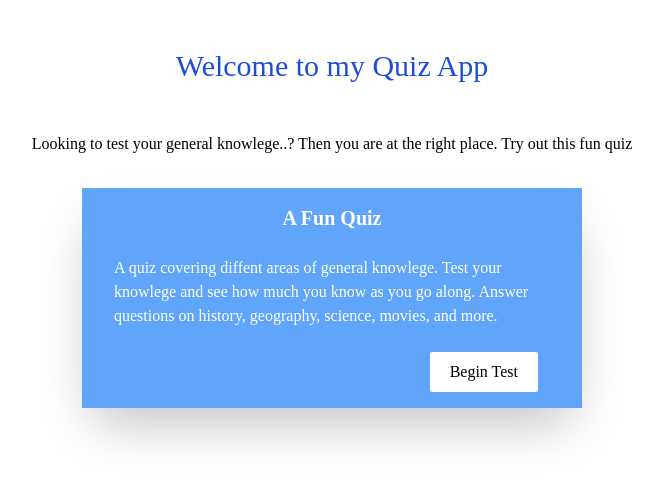
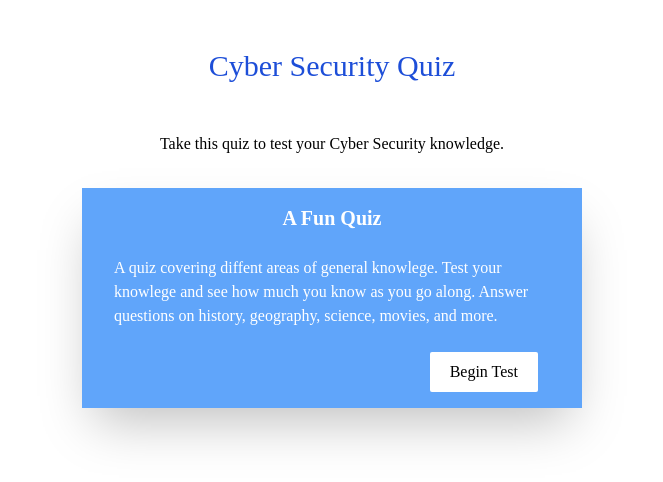
Before and after one commit to sangramrath/CSQA, a Next.js app: page / in a window 1280 px wide. Shown: the top 482 px of the page, without its empty margins (308-971 px from the left). Built offline with nearby package versions, Linux system fonts and the light colour scheme.

Commit message:
Update Quizselection.jsx

```diff
--- a/components/Quizselection.jsx
+++ b/components/Quizselection.jsx
@@ -8,11 +8,10 @@ const Quizselection = () => {
   return (
         <div className=" pt-6">
           <h1 className=" text-blue-700 text-center text-3xl font-medium my-6 ">
-            Welcome to my Quiz App
+            Cyber Security Quiz
           </h1>
           <p className=" text-center mt-12 mb-8 ">
-            Looking to test your general knowlege..? Then you are at the right
-            place. Try out this fun quiz
+            Take this quiz to test your Cyber Security knowledge.
           </p>
           <div className=" flex justify-center items-center">
             <div className=" w-[500px] px-8 py-4 shadow-2xl bg-blue-400 text-white flex justify-center items-center flex-col gap-6 ">
```
